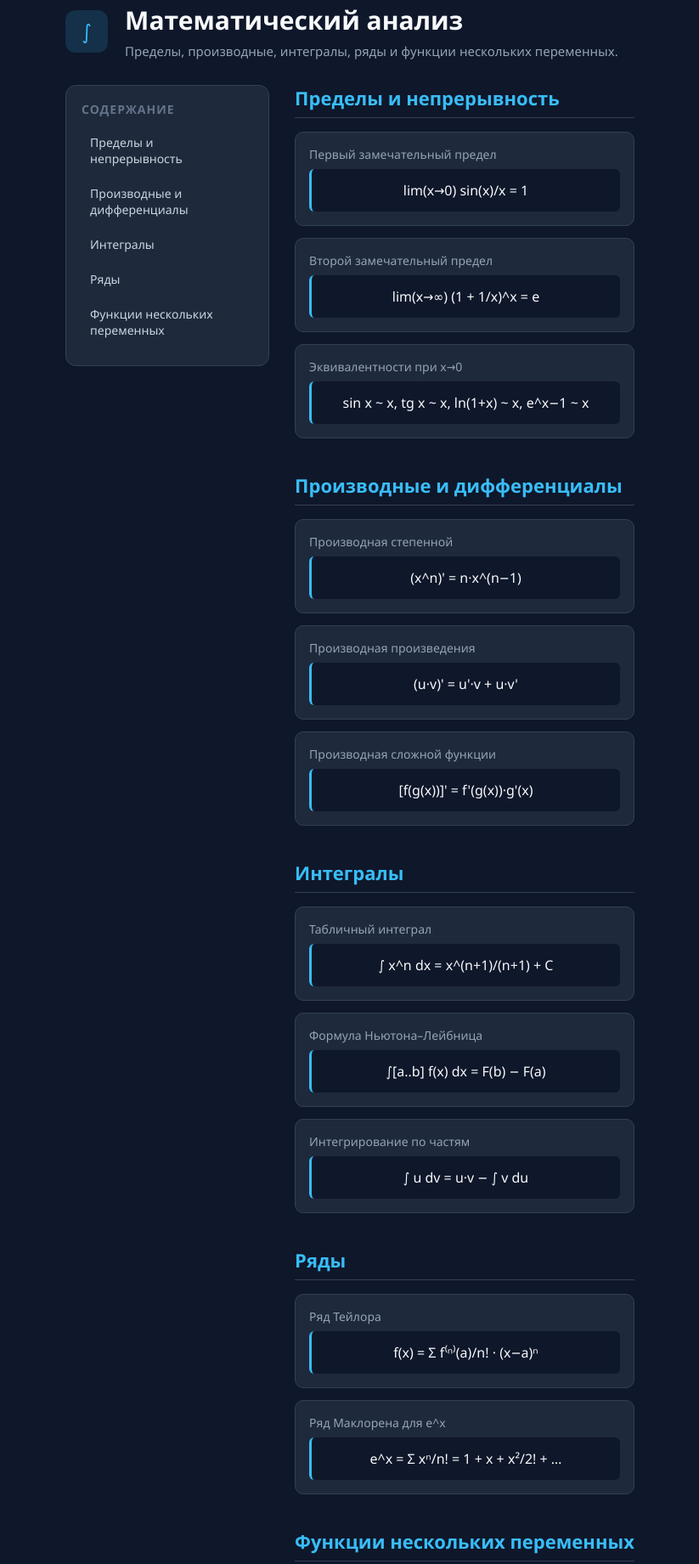
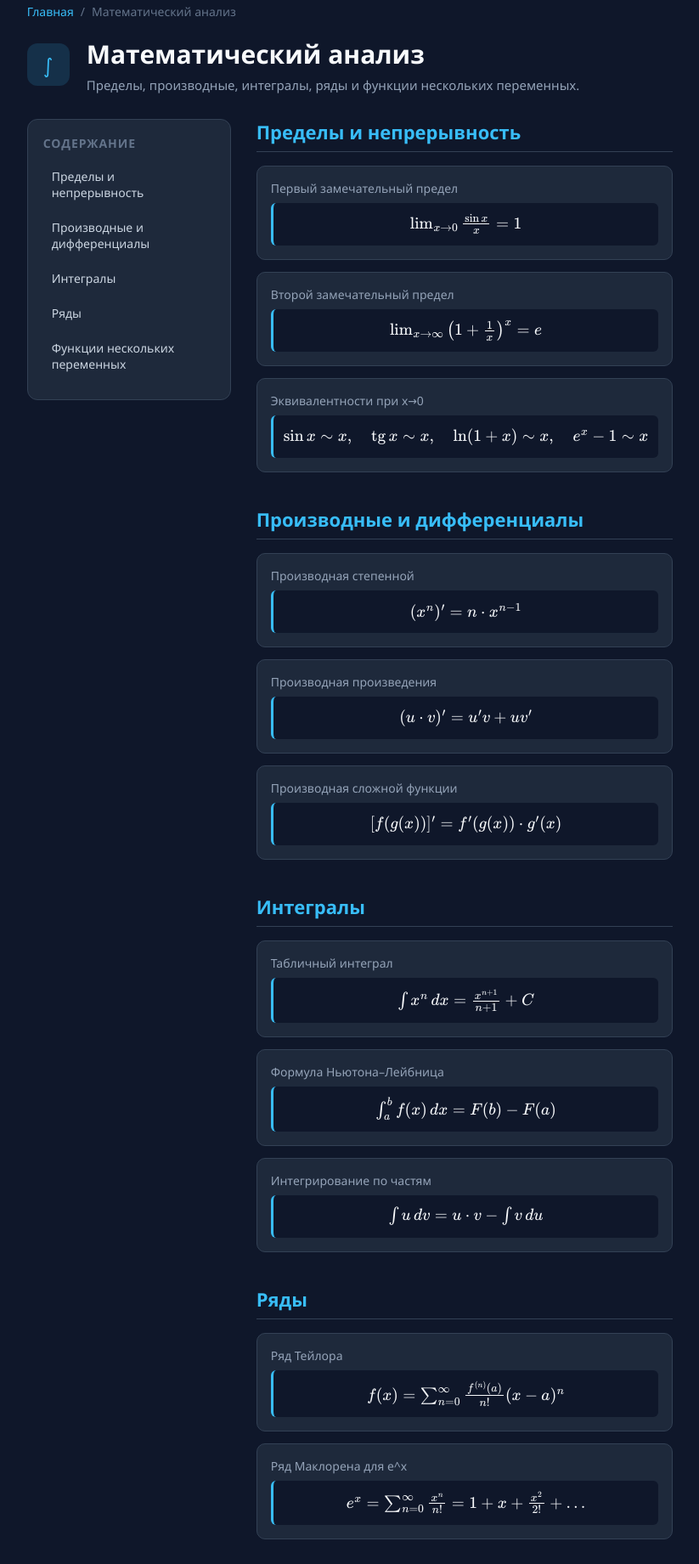
Before and after one commit to Mid6892/ShporaHub, a plain HTML site: page mathanaliz.html in a window 1280 px wide. Shown: the part 481-2322 px from the top of the page at 85% size, without its empty margins (228-1051 px from the left). Drawn offline with nearby package versions, Linux system fonts and the light colour scheme.

Commit message:
Update mathanaliz.html

```diff
--- a/mathanaliz.html
+++ b/mathanaliz.html
@@ -5,6 +5,12 @@
     <meta name="viewport" content="width=device-width, initial-scale=1.0">
     <title>Математический анализ — ШпораHub</title>
     <link rel="stylesheet" href="Css-project-1.css">
+    <script>
+    window.MathJax = {
+        tex: { inlineMath: [['\\(', '\\)']] }
+    };
+    </script>
+    <script id="MathJax-script" async src="https://cdn.jsdelivr.net/npm/mathjax@3/es5/tex-mml-chtml.js"></script>
 </head>
 <body>
 
@@ -22,7 +28,7 @@
             </ul>
         </nav>
         <div class="search-box">
-            <input type="text" placeholder="Поиск формулы..." autocomplete="off">
+            <input type="text" placeholder="Поиск..." autocomplete="off">
             <div id="search-results" class="search-results"></div>
         </div>
     </div>
@@ -71,15 +77,15 @@
                 <div class="formula-list">
                     <div class="formula-card">
                         <div class="formula-name">Первый замечательный предел</div>
-                        <div class="formula-code">lim(x→0) sin(x)/x = 1</div>
+                        <div class="formula-code">\(\lim_{x \to 0} \frac{\sin x}{x} = 1\)</div>
                     </div>
                     <div class="formula-card">
                         <div class="formula-name">Второй замечательный предел</div>
-                        <div class="formula-code">lim(x→∞) (1 + 1/x)^x = e</div>
+                        <div class="formula-code">\(\lim_{x \to \infty} \left(1 + \frac{1}{x}\right)^x = e\)</div>
                     </div>
                     <div class="formula-card">
                         <div class="formula-name">Эквивалентности при x→0</div>
-                        <div class="formula-code">sin x ~ x,  tg x ~ x,  ln(1+x) ~ x,  e^x−1 ~ x</div>
+                        <div class="formula-code">\(\sin x \sim x, \quad \text{tg}\, x \sim x, \quad \ln(1+x) \sim x, \quad e^x - 1 \sim x\)</div>
                     </div>
                 </div>
             </section>
@@ -89,15 +95,15 @@
                 <div class="formula-list">
                     <div class="formula-card">
                         <div class="formula-name">Производная степенной</div>
-                        <div class="formula-code">(x^n)' = n·x^(n−1)</div>
+                        <div class="formula-code">\((x^n)' = n \cdot x^{n-1}\)</div>
                     </div>
                     <div class="formula-card">
                         <div class="formula-name">Производная произведения</div>
-                        <div class="formula-code">(u·v)' = u'·v + u·v'</div>
+                        <div class="formula-code">\((u \cdot v)' = u'v + uv'\)</div>
                     </div>
                     <div class="formula-card">
                         <div class="formula-name">Производная сложной функции</div>
-                        <div class="formula-code">[f(g(x))]' = f'(g(x))·g'(x)</div>
+                        <div class="formula-code">\([f(g(x))]' = f'(g(x)) \cdot g'(x)\)</div>
                     </div>
                 </div>
             </section>
@@ -107,15 +113,15 @@
                 <div class="formula-list">
                     <div class="formula-card">
                         <div class="formula-name">Табличный интеграл</div>
-                        <div class="formula-code">∫ x^n dx = x^(n+1)/(n+1) + C</div>
+                        <div class="formula-code">\(\int x^n \, dx = \frac{x^{n+1}}{n+1} + C\)</div>
                     </div>
                     <div class="formula-card">
                         <div class="formula-name">Формула Ньютона–Лейбница</div>
-                        <div class="formula-code">∫[a..b] f(x) dx = F(b) − F(a)</div>
+                        <div class="formula-code">\(\int_{a}^{b} f(x)\,dx = F(b) - F(a)\)</div>
                     </div>
                     <div class="formula-card">
                         <div class="formula-name">Интегрирование по частям</div>
-                        <div class="formula-code">∫ u dv = u·v − ∫ v du</div>
+                        <div class="formula-code">\(\int u \, dv = u \cdot v - \int v \, du\)</div>
                     </div>
                 </div>
             </section>
@@ -125,11 +131,11 @@
                 <div class="formula-list">
                     <div class="formula-card">
                         <div class="formula-name">Ряд Тейлора</div>
-                        <div class="formula-code">f(x) = Σ f⁽ⁿ⁾(a)/n! · (x−a)ⁿ</div>
+                        <div class="formula-code">\(f(x) = \sum_{n=0}^{\infty} \frac{f^{(n)}(a)}{n!} (x-a)^n\)</div>
                     </div>
                     <div class="formula-card">
                         <div class="formula-name">Ряд Маклорена для e^x</div>
-                        <div class="formula-code">e^x = Σ xⁿ/n! = 1 + x + x²/2! + …</div>
+                        <div class="formula-code">\(e^x = \sum_{n=0}^{\infty} \frac{x^n}{n!} = 1 + x + \frac{x^2}{2!} + \dots\)</div>
                     </div>
                 </div>
             </section>
@@ -139,11 +145,11 @@
                 <div class="formula-list">
                     <div class="formula-card">
                         <div class="formula-name">Частная производная</div>
-                        <div class="formula-code">∂f/∂x = lim(Δx→0) [f(x+Δx, y) − f(x,y)] / Δx</div>
+                        <div class="formula-code">\(\frac{\partial f}{\partial x} = \lim_{\Delta x \to 0} \frac{f(x+\Delta x, y) - f(x,y)}{\Delta x}\)</div>
                     </div>
                     <div class="formula-card">
                         <div class="formula-name">Полный дифференциал</div>
-                        <div class="formula-code">df = (∂f/∂x)dx + (∂f/∂y)dy</div>
+                        <div class="formula-code">\(df = \frac{\partial f}{\partial x}dx + \frac{\partial f}{\partial y}dy\)</div>
                     </div>
                 </div>
             </section>
```
